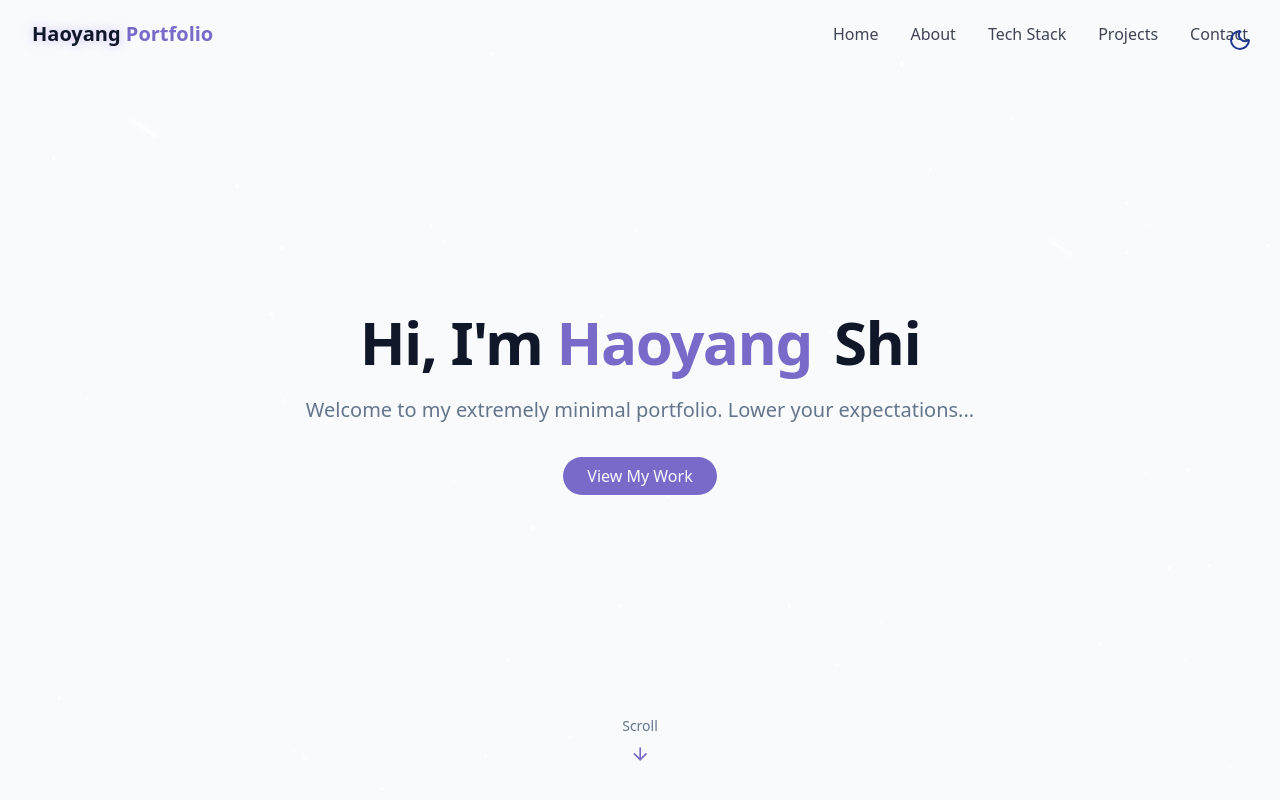
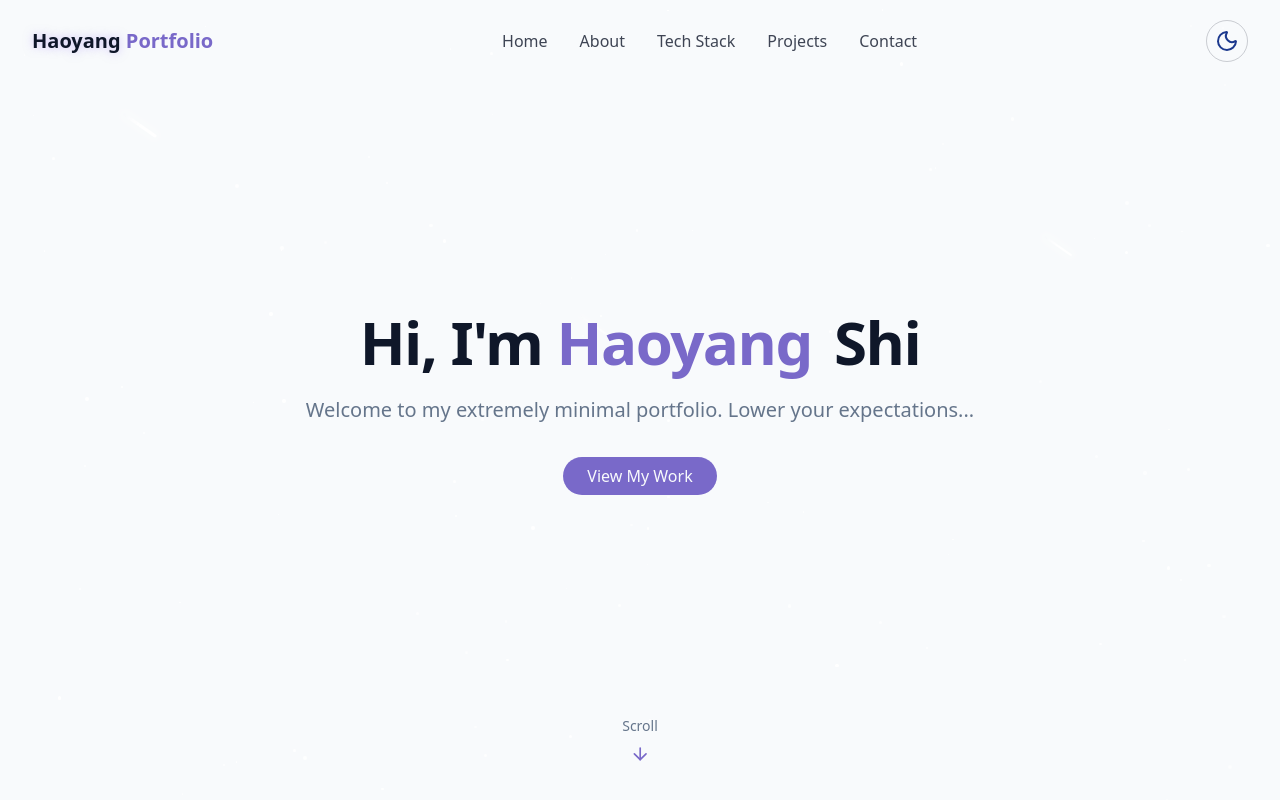
Before and after one commit to kaden175ck/Portfoilo, a React (Vite) app: page / in a window 1280 px wide. Shown: the top 800 px of the page. Built offline with nearby package versions, Linux system fonts and the light colour scheme.

Commit message:
Align theme toggle with navbar layout

```diff
--- a/src/components/NavBar.jsx
+++ b/src/components/NavBar.jsx
@@ -1,6 +1,7 @@
 import { useEffect, useState } from "react"
 import { cn } from "../lib/utils"
 import { Menu, X } from "lucide-react"
+import { ThemeToggle } from "./ThemeToggle"
 
 
 // create a list of different links we gonna have
@@ -36,7 +37,7 @@ export const NavBar = ()=>{
         <nav className={cn("fixed w-full z-40 transition-all duration-300",
         isScrolled ? "py-3 bg-background/80 backdrop-blur-md shadow-xs" : "py-5")}>
 
-            <div className="container flex items-center justify-between">
+            <div className="container flex items-center justify-between gap-4">
                 <a className="text-xl font-bold text-primary flex items-center"
                     href="#hero">
                     <span className="relative z-10">
@@ -55,11 +56,12 @@ export const NavBar = ()=>{
                     </div>
 
 
-                {/* mobile nav*/}
-
-                <button onClick={()=>setIsMenuOpen((prev)=>!prev)} className="md:hidden p-2 text-foreground z-50" aria-label={isMenuOpen ? "Close Menu" : "Open Menu"}>
-                    {isMenuOpen ? <X size={24}/> : <Menu size={24} />}
-                </button>
+                <div className="flex items-center gap-3">
+                    <ThemeToggle />
+                    <button onClick={()=>setIsMenuOpen((prev)=>!prev)} className="md:hidden p-2 text-foreground z-50" aria-label={isMenuOpen ? "Close Menu" : "Open Menu"}>
+                        {isMenuOpen ? <X size={24}/> : <Menu size={24} />}
+                    </button>
+                </div>
 
                 <div className={cn(
                     "fixed inset-0 bg-background/95 backdrop-blur-md z-40 flex flex-col items-center justify-center",
@@ -78,6 +80,7 @@ export const NavBar = ()=>{
                             </a>
                         ))}
                     </div>
+                    <ThemeToggle className="mt-10 md:hidden" />
                 </div>
 
             </div>
--- a/src/components/ThemeToggle.jsx
+++ b/src/components/ThemeToggle.jsx
@@ -2,7 +2,7 @@ import { Moon, Sun } from "lucide-react"
 import { useEffect, useState } from "react"
 import { cn } from "@/lib/utils"
 
-export const ThemeToggle = ()=>{
+export const ThemeToggle = ({ className })=>{
 
     const [isDarkMode, setIsDarkMode] = useState(false)
 
@@ -30,10 +30,15 @@ export const ThemeToggle = ()=>{
     }
 
     return(
-        <button onClick={toggleTheme} className={cn("fixed max-sm:hidden top-5 right-5 z-50 p-2 rounded-full transition-colors duration-300",
-            "focus:outline-hidden"
-        )}>
-            {/* {" "} */}
+        <button
+            onClick={toggleTheme}
+            aria-label="Toggle theme"
+            className={cn(
+                "inline-flex items-center justify-center rounded-full border border-foreground/20 p-2 transition-colors duration-300",
+                "hover:bg-foreground/10 focus-visible:outline-none focus-visible:ring-2 focus-visible:ring-primary",
+                className
+            )}
+        >
             {isDarkMode? (
                 <Sun className="h-6 w-6 text-yellow-300" />
             ):(
--- a/src/pages/Home.jsx
+++ b/src/pages/Home.jsx
@@ -1,4 +1,3 @@
-import { ThemeToggle } from "../components/ThemeToggle";
 import { StarBackground } from "../components/StarBackground";
 import { NavBar } from "../components/NavBar";
 import { HeroSection } from "../components/HeroSection";
@@ -12,7 +11,6 @@ export const Home =()=>{
     return(
         <div className="min-h-screen bg-background text-foreground overflow-x-hidden">
 
-            <ThemeToggle/>
             <StarBackground/>
             <NavBar/>
 
```
